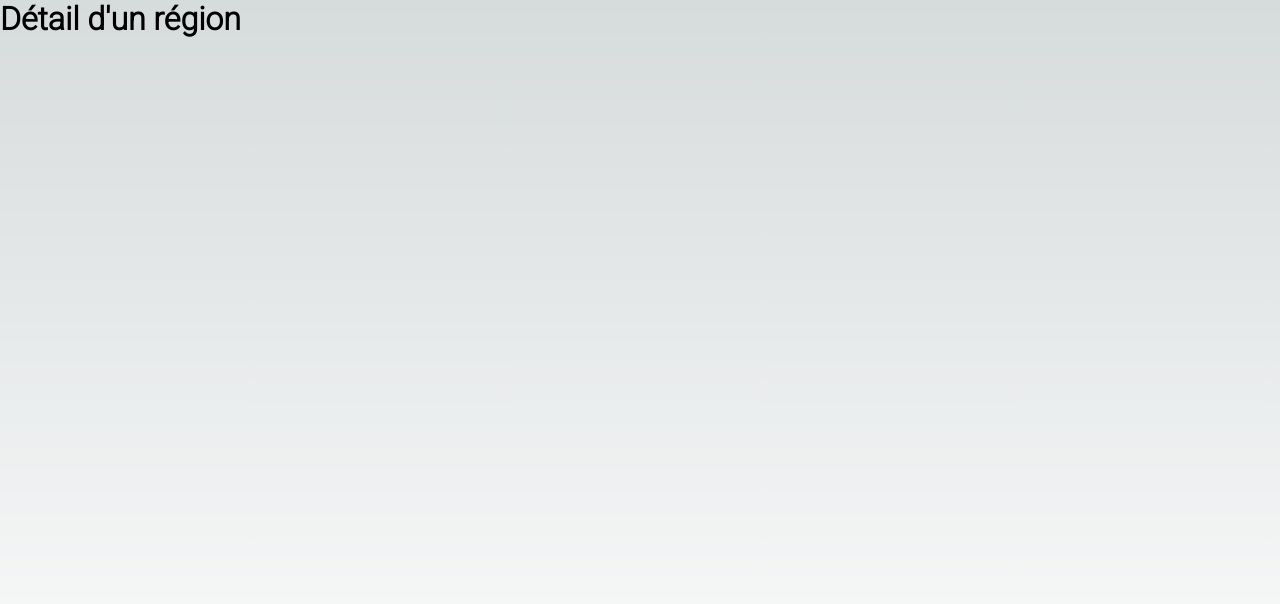
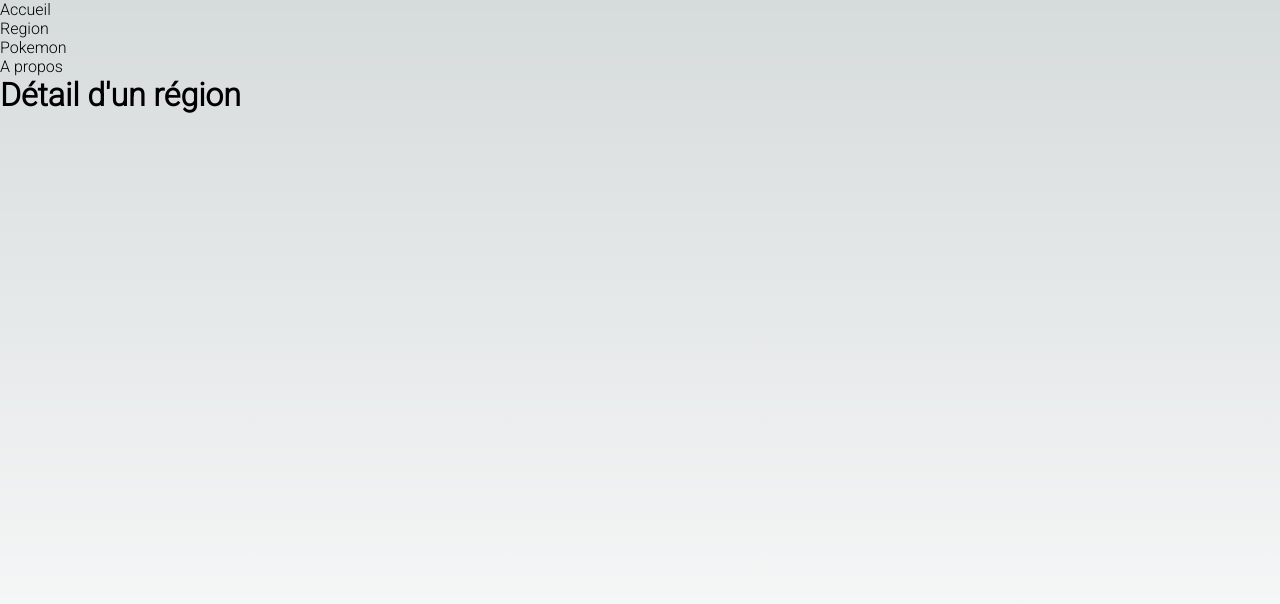
Before and after one commit to Formation-JS/BXL_FE2024_React_Demo07_NextJS, a Next.js app: page /region/1 in a window 1280 px wide. Shown: the top 604 px of the page. Built offline with nearby package versions, Linux system fonts and the light colour scheme.

Commit message:
Add Layout 🖼

```diff
--- /dev/null
+++ b/src/container/Header/header.jsx
@@ -0,0 +1,27 @@
+import Link from "next/link";
+
+const Header = () => {
+
+    return (
+        <header>
+            <nav>
+                <ul>
+                    <li>
+                        <Link href="/">Accueil</Link>
+                    </li>
+                    <li>
+                        <Link href="/region">Region</Link>
+                    </li>
+                    <li>
+                        <Link href="/pokemon">Pokemon</Link>
+                    </li>
+                    <li>
+                        <Link href="/about">A propos</Link>
+                    </li>
+                </ul>
+            </nav>
+        </header>
+    );
+};
+
+export default Header;
--- /dev/null
+++ b/src/container/Layout/Layout.jsx
@@ -0,0 +1,15 @@
+import Header from "../Header/header";
+
+const Layout = ({ children }) => {
+
+    return (
+        <>
+            <Header />
+            <main>
+                {children}
+            </main>
+        </>
+    )
+}
+
+export default Layout;
--- a/src/pages/about.jsx
+++ b/src/pages/about.jsx
@@ -1,11 +1,12 @@
+import Layout from "@/container/Layout/Layout";
 
 
 const About = () => {
 
     return (
-        <>
+        <Layout>
             <h1>A propos !</h1>
-        </>
+        </Layout>
     );
 };
 
--- a/src/pages/index.jsx
+++ b/src/pages/index.jsx
@@ -1,8 +1,9 @@
+import Layout from "@/container/Layout/Layout";
 
 export default function Home() {
   return (
-    <>
+    <Layout>
       <h1>Accueil</h1>
-    </>
+    </Layout>
   );
 }
--- a/src/pages/pokemon/[id].jsx
+++ b/src/pages/pokemon/[id].jsx
@@ -1,10 +1,11 @@
+import Layout from "@/container/Layout/Layout";
 
 const PokemonDetail = () => {
 
     return (
-        <>
+        <Layout>
             <h1>Détail d'un Pokemon</h1>
-        </>
+        </Layout>
     );
 };
 
--- a/src/pages/pokemon/index.jsx
+++ b/src/pages/pokemon/index.jsx
@@ -1,10 +1,11 @@
+import Layout from "@/container/Layout/Layout";
 
 const Pokemon = () => {
 
     return (
-        <>
+        <Layout>
             <h1>Pokemons...</h1>
-        </>
+        </Layout>
     );
 };
 
--- a/src/pages/region/[id].jsx
+++ b/src/pages/region/[id].jsx
@@ -1,10 +1,11 @@
+import Layout from "@/container/Layout/Layout";
 
 const RegionDetail = () => {
 
     return (
-        <>
+        <Layout>
             <h1>Détail d'un région</h1>
-        </>
+        </Layout>
     );
 };
 
--- a/src/pages/region/index.jsx
+++ b/src/pages/region/index.jsx
@@ -1,10 +1,11 @@
+import Layout from "@/container/Layout/Layout";
 
 const Region = () => {
 
     return (
-        <>
+        <Layout>
             <h1>Les regions</h1>
-        </>
+        </Layout>
     );
 };
 
```
Also changed, not shown: src/data/pokemon.json (added, +52 -0 lines).
